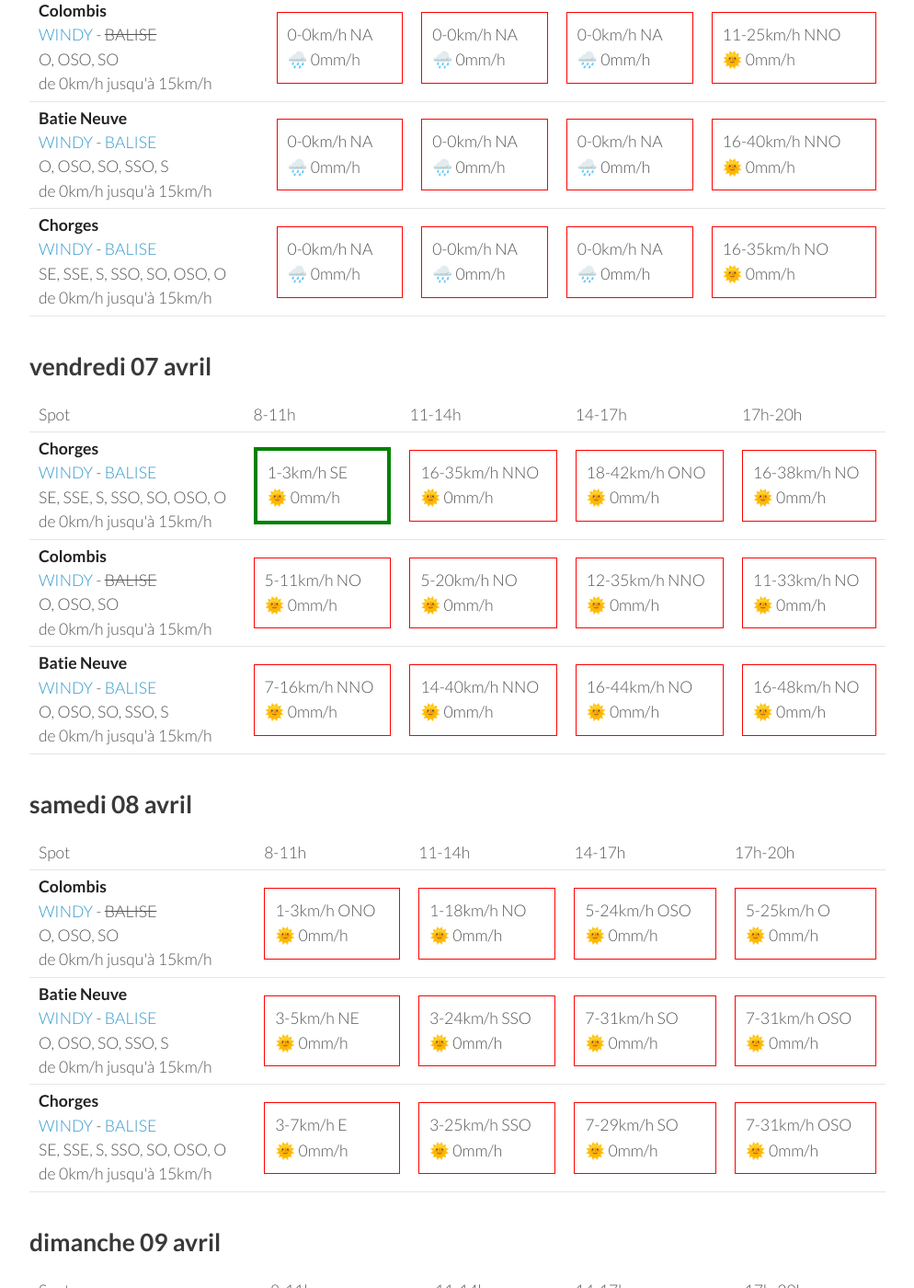
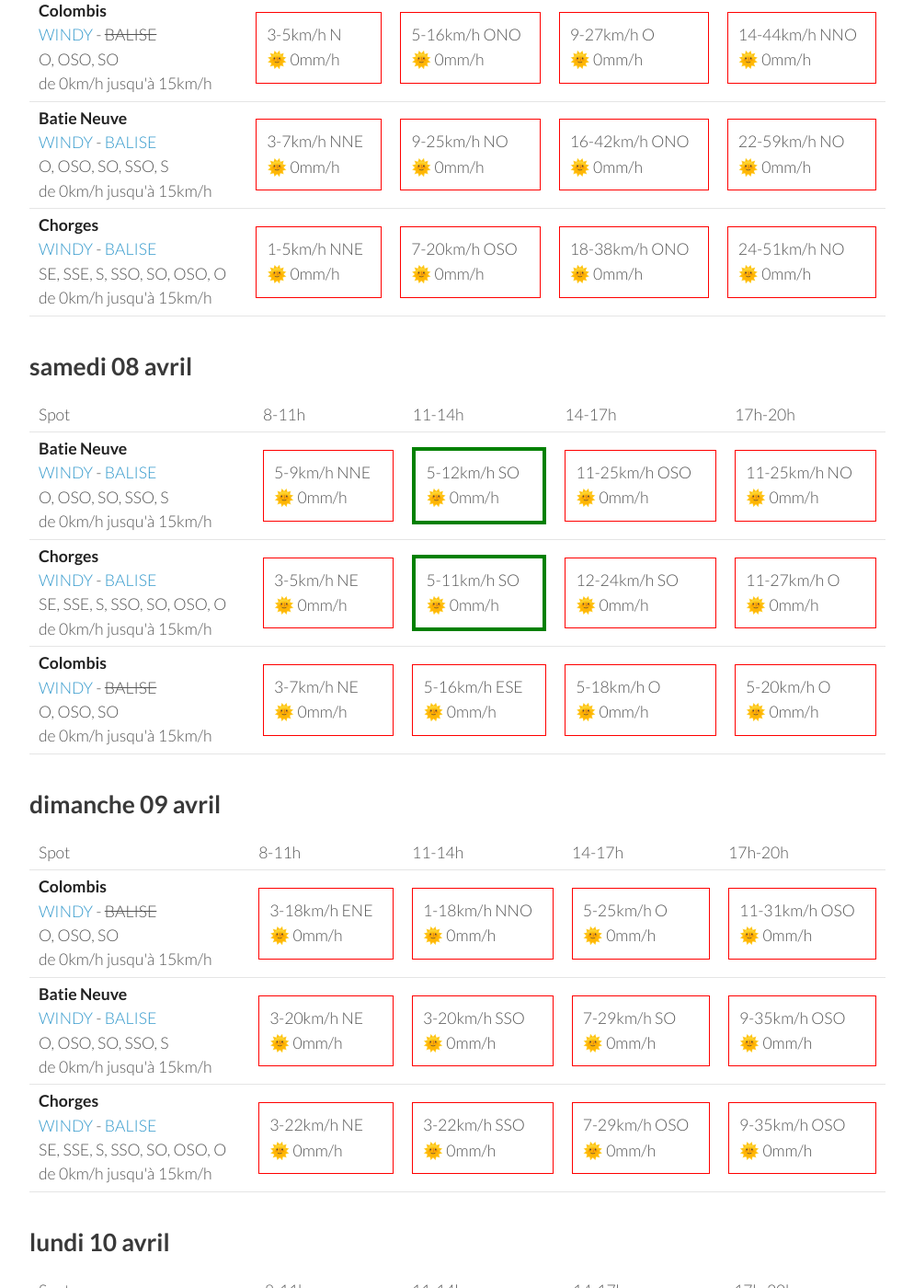
Before and after one commit to parapente-dans-le-nord/parapente-dans-le-nord.github.io, a Jekyll site: the page built from saint_andre.markdown, in a window 1280 px wide and 1400 px high, scrolled down 373 px. Shown: the whole window at 92% size, without its empty margins (26-1020 px from the left). Built offline with Jekyll 4.4.1, drawn with Linux system fonts in a browser that asks for light colours; some of the changed text lies outside the part shown.

Commit message:
update index.markdown

```diff
--- a/saint_andre.markdown
+++ b/saint_andre.markdown
@@ -24,73 +24,30 @@ page mise à jour le jeudi 06 avril 22:36
 <tr>
         <td><strong>Colombis</strong><br><a href="https://windy.com/44.494/6.216?44.559,6.262,10">WINDY</a> - <span class="no-balise"> BALISE </span><br> <span class="vent-favorable">O, OSO, SO</span><br><span class="force-vent">de 0km/h jusqu'à 15km/h</span> </td>
 
-            <td><div class="not-flyable"><p>0-0km/h NA</p><p>🌧️ 0mm/h</p></div></td>
-            <td><div class="not-flyable"><p>0-0km/h NA</p><p>🌧️ 0mm/h</p></div></td>
-            <td><div class="not-flyable"><p>0-0km/h NA</p><p>🌧️ 0mm/h</p></div></td>
-            <td><div class="not-flyable"><p>11-25km/h NNO</p><p>🌞 0mm/h</p></div></td>
-
-    </tr>
-<tr>
-        <td><strong>Batie Neuve</strong><br><a href="https://windy.com/44.584/6.236?44.559,6.262,10,m:eTtagly">WINDY</a> - <span class=""><a href="https://www.openwindmap.org/PP554">BALISE</a> </span><br> <span class="vent-favorable">O, OSO, SO, SSO, S</span><br><span class="force-vent">de 0km/h jusqu'à 15km/h</span> </td>
-
-            <td><div class="not-flyable"><p>0-0km/h NA</p><p>🌧️ 0mm/h</p></div></td>
-            <td><div class="not-flyable"><p>0-0km/h NA</p><p>🌧️ 0mm/h</p></div></td>
-            <td><div class="not-flyable"><p>0-0km/h NA</p><p>🌧️ 0mm/h</p></div></td>
-            <td><div class="not-flyable"><p>16-40km/h NNO</p><p>🌞 0mm/h</p></div></td>
-
-    </tr>
-<tr>
-        <td><strong>Chorges</strong><br><a href="https://windy.com/44.578/6.280?44.559,6.262,10">WINDY</a> - <span class=""><a href="https://www.openwindmap.org/PP554">BALISE</a> </span><br> <span class="vent-favorable">SE, SSE, S, SSO, SO, OSO, O</span><br><span class="force-vent">de 0km/h jusqu'à 15km/h</span> </td>
-
-            <td><div class="not-flyable"><p>0-0km/h NA</p><p>🌧️ 0mm/h</p></div></td>
-            <td><div class="not-flyable"><p>0-0km/h NA</p><p>🌧️ 0mm/h</p></div></td>
-            <td><div class="not-flyable"><p>0-0km/h NA</p><p>🌧️ 0mm/h</p></div></td>
-            <td><div class="not-flyable"><p>16-35km/h NO</p><p>🌞 0mm/h</p></div></td>
-
-    </tr>
-
-</tbody>
-</table>
-{:/}
-## vendredi 07 avril
-
-{::nomarkdown}
-<table>
-  <tbody>
-    <tr>
-      <td>Spot</td>
-      <td>8-11h</td>
-      <td>11-14h</td>
-      <td>14-17h</td>
-      <td>17h-20h</td>
-    </tr>
-<tr>
-        <td><strong>Chorges</strong><br><a href="https://windy.com/44.578/6.280?44.559,6.262,10">WINDY</a> - <span class=""><a href="https://www.openwindmap.org/PP554">BALISE</a> </span><br> <span class="vent-favorable">SE, SSE, S, SSO, SO, OSO, O</span><br><span class="force-vent">de 0km/h jusqu'à 15km/h</span> </td>
-
-            <td><div class="flyable"><p>1-3km/h SE</p><p>🌞 0mm/h</p></div></td>
-            <td><div class="not-flyable"><p>16-35km/h NNO</p><p>🌞 0mm/h</p></div></td>
-            <td><div class="not-flyable"><p>18-42km/h ONO</p><p>🌞 0mm/h</p></div></td>
-            <td><div class="not-flyable"><p>16-38km/h NO</p><p>🌞 0mm/h</p></div></td>
-
-
-    </tr>
-<tr>
-        <td><strong>Colombis</strong><br><a href="https://windy.com/44.494/6.216?44.559,6.262,10">WINDY</a> - <span class="no-balise"> BALISE </span><br> <span class="vent-favorable">O, OSO, SO</span><br><span class="force-vent">de 0km/h jusqu'à 15km/h</span> </td>
-
-            <td><div class="not-flyable"><p>5-11km/h NO</p><p>🌞 0mm/h</p></div></td>
-            <td><div class="not-flyable"><p>5-20km/h NO</p><p>🌞 0mm/h</p></div></td>
-            <td><div class="not-flyable"><p>12-35km/h NNO</p><p>🌞 0mm/h</p></div></td>
-            <td><div class="not-flyable"><p>11-33km/h NO</p><p>🌞 0mm/h</p></div></td>
+            <td><div class="not-flyable"><p>3-5km/h N</p><p>🌞 0mm/h</p></div></td>
+            <td><div class="not-flyable"><p>5-16km/h ONO</p><p>🌞 0mm/h</p></div></td>
+            <td><div class="not-flyable"><p>9-27km/h O</p><p>🌞 0mm/h</p></div></td>
+            <td><div class="not-flyable"><p>14-44km/h NNO</p><p>🌞 0mm/h</p></div></td>
 
 
     </tr>
 <tr>
         <td><strong>Batie Neuve</strong><br><a href="https://windy.com/44.584/6.236?44.559,6.262,10,m:eTtagly">WINDY</a> - <span class=""><a href="https://www.openwindmap.org/PP554">BALISE</a> </span><br> <span class="vent-favorable">O, OSO, SO, SSO, S</span><br><span class="force-vent">de 0km/h jusqu'à 15km/h</span> </td>
 
-            <td><div class="not-flyable"><p>7-16km/h NNO</p><p>🌞 0mm/h</p></div></td>
-            <td><div class="not-flyable"><p>14-40km/h NNO</p><p>🌞 0mm/h</p></div></td>
-            <td><div class="not-flyable"><p>16-44km/h NO</p><p>🌞 0mm/h</p></div></td>
-            <td><div class="not-flyable"><p>16-48km/h NO</p><p>🌞 0mm/h</p></div></td>
+            <td><div class="not-flyable"><p>3-7km/h NNE</p><p>🌞 0mm/h</p></div></td>
+            <td><div class="not-flyable"><p>9-25km/h NO</p><p>🌞 0mm/h</p></div></td>
+            <td><div class="not-flyable"><p>16-42km/h ONO</p><p>🌞 0mm/h</p></div></td>
+            <td><div class="not-flyable"><p>22-59km/h NO</p><p>🌞 0mm/h</p></div></td>
+
+
+    </tr>
+<tr>
+        <td><strong>Chorges</strong><br><a href="https://windy.com/44.578/6.280?44.559,6.262,10">WINDY</a> - <span class=""><a href="https://www.openwindmap.org/PP554">BALISE</a> </span><br> <span class="vent-favorable">SE, SSE, S, SSO, SO, OSO, O</span><br><span class="force-vent">de 0km/h jusqu'à 15km/h</span> </td>
+
+            <td><div class="not-flyable"><p>1-5km/h NNE</p><p>🌞 0mm/h</p></div></td>
+            <td><div class="not-flyable"><p>7-20km/h OSO</p><p>🌞 0mm/h</p></div></td>
+            <td><div class="not-flyable"><p>18-38km/h ONO</p><p>🌞 0mm/h</p></div></td>
+            <td><div class="not-flyable"><p>24-51km/h NO</p><p>🌞 0mm/h</p></div></td>
 
 
     </tr>
@@ -111,32 +68,32 @@ page mise à jour le jeudi 06 avril 22:36
       <td>17h-20h</td>
     </tr>
 <tr>
-        <td><strong>Colombis</strong><br><a href="https://windy.com/44.494/6.216?44.559,6.262,10">WINDY</a> - <span class="no-balise"> BALISE </span><br> <span class="vent-favorable">O, OSO, SO</span><br><span class="force-vent">de 0km/h jusqu'à 15km/h</span> </td>
-
-            <td><div class="not-flyable"><p>1-3km/h ONO</p><p>🌞 0mm/h</p></div></td>
-            <td><div class="not-flyable"><p>1-18km/h NO</p><p>🌞 0mm/h</p></div></td>
-            <td><div class="not-flyable"><p>5-24km/h OSO</p><p>🌞 0mm/h</p></div></td>
-            <td><div class="not-flyable"><p>5-25km/h O</p><p>🌞 0mm/h</p></div></td>
-
-
-    </tr>
-<tr>
         <td><strong>Batie Neuve</strong><br><a href="https://windy.com/44.584/6.236?44.559,6.262,10,m:eTtagly">WINDY</a> - <span class=""><a href="https://www.openwindmap.org/PP554">BALISE</a> </span><br> <span class="vent-favorable">O, OSO, SO, SSO, S</span><br><span class="force-vent">de 0km/h jusqu'à 15km/h</span> </td>
 
-            <td><div class="not-flyable"><p>3-5km/h NE</p><p>🌞 0mm/h</p></div></td>
-            <td><div class="not-flyable"><p>3-24km/h SSO</p><p>🌞 0mm/h</p></div></td>
-            <td><div class="not-flyable"><p>7-31km/h SO</p><p>🌞 0mm/h</p></div></td>
-            <td><div class="not-flyable"><p>7-31km/h OSO</p><p>🌞 0mm/h</p></div></td>
+            <td><div class="not-flyable"><p>5-9km/h NNE</p><p>🌞 0mm/h</p></div></td>
+            <td><div class="flyable"><p>5-12km/h SO</p><p>🌞 0mm/h</p></div></td>
+            <td><div class="not-flyable"><p>11-25km/h OSO</p><p>🌞 0mm/h</p></div></td>
+            <td><div class="not-flyable"><p>11-25km/h NO</p><p>🌞 0mm/h</p></div></td>
 
 
     </tr>
 <tr>
         <td><strong>Chorges</strong><br><a href="https://windy.com/44.578/6.280?44.559,6.262,10">WINDY</a> - <span class=""><a href="https://www.openwindmap.org/PP554">BALISE</a> </span><br> <span class="vent-favorable">SE, SSE, S, SSO, SO, OSO, O</span><br><span class="force-vent">de 0km/h jusqu'à 15km/h</span> </td>
 
-            <td><div class="not-flyable"><p>3-7km/h E</p><p>🌞 0mm/h</p></div></td>
-            <td><div class="not-flyable"><p>3-25km/h SSO</p><p>🌞 0mm/h</p></div></td>
-            <td><div class="not-flyable"><p>7-29km/h SO</p><p>🌞 0mm/h</p></div></td>
-            <td><div class="not-flyable"><p>7-31km/h OSO</p><p>🌞 0mm/h</p></div></td>
+            <td><div class="not-flyable"><p>3-5km/h NE</p><p>🌞 0mm/h</p></div></td>
+            <td><div class="flyable"><p>5-11km/h SO</p><p>🌞 0mm/h</p></div></td>
+            <td><div class="not-flyable"><p>12-24km/h SO</p><p>🌞 0mm/h</p></div></td>
+            <td><div class="not-flyable"><p>11-27km/h O</p><p>🌞 0mm/h</p></div></td>
+
+
+    </tr>
+<tr>
+        <td><strong>Colombis</strong><br><a href="https://windy.com/44.494/6.216?44.559,6.262,10">WINDY</a> - <span class="no-balise"> BALISE </span><br> <span class="vent-favorable">O, OSO, SO</span><br><span class="force-vent">de 0km/h jusqu'à 15km/h</span> </td>
+
+            <td><div class="not-flyable"><p>3-7km/h NE</p><p>🌞 0mm/h</p></div></td>
+            <td><div class="not-flyable"><p>5-16km/h ESE</p><p>🌞 0mm/h</p></div></td>
+            <td><div class="not-flyable"><p>5-18km/h O</p><p>🌞 0mm/h</p></div></td>
+            <td><div class="not-flyable"><p>5-20km/h O</p><p>🌞 0mm/h</p></div></td>
 
 
     </tr>
@@ -159,30 +116,30 @@ page mise à jour le jeudi 06 avril 22:36
 <tr>
         <td><strong>Colombis</strong><br><a href="https://windy.com/44.494/6.216?44.559,6.262,10">WINDY</a> - <span class="no-balise"> BALISE </span><br> <span class="vent-favorable">O, OSO, SO</span><br><span class="force-vent">de 0km/h jusqu'à 15km/h</span> </td>
 
-            <td><div class="not-flyable"><p>3-16km/h ENE</p><p>🌞 0mm/h</p></div></td>
-            <td><div class="not-flyable"><p>1-16km/h N</p><p>🌞 0mm/h</p></div></td>
-            <td><div class="not-flyable"><p>5-24km/h ONO</p><p>🌞 0mm/h</p></div></td>
-            <td><div class="not-flyable"><p>7-27km/h SO</p><p>🌞 0mm/h</p></div></td>
+            <td><div class="not-flyable"><p>3-18km/h ENE</p><p>🌞 0mm/h</p></div></td>
+            <td><div class="not-flyable"><p>1-18km/h NNO</p><p>🌞 0mm/h</p></div></td>
+            <td><div class="not-flyable"><p>5-25km/h O</p><p>🌞 0mm/h</p></div></td>
+            <td><div class="not-flyable"><p>11-31km/h OSO</p><p>🌞 0mm/h</p></div></td>
 
 
     </tr>
 <tr>
         <td><strong>Batie Neuve</strong><br><a href="https://windy.com/44.584/6.236?44.559,6.262,10,m:eTtagly">WINDY</a> - <span class=""><a href="https://www.openwindmap.org/PP554">BALISE</a> </span><br> <span class="vent-favorable">O, OSO, SO, SSO, S</span><br><span class="force-vent">de 0km/h jusqu'à 15km/h</span> </td>
 
-            <td><div class="not-flyable"><p>3-18km/h NNE</p><p>🌞 0mm/h</p></div></td>
-            <td><div class="not-flyable"><p>3-20km/h S</p><p>🌞 0mm/h</p></div></td>
-            <td><div class="not-flyable"><p>5-25km/h SO</p><p>🌞 0mm/h</p></div></td>
+            <td><div class="not-flyable"><p>3-20km/h NE</p><p>🌞 0mm/h</p></div></td>
+            <td><div class="not-flyable"><p>3-20km/h SSO</p><p>🌞 0mm/h</p></div></td>
             <td><div class="not-flyable"><p>7-29km/h SO</p><p>🌞 0mm/h</p></div></td>
+            <td><div class="not-flyable"><p>9-35km/h OSO</p><p>🌞 0mm/h</p></div></td>
 
 
     </tr>
 <tr>
         <td><strong>Chorges</strong><br><a href="https://windy.com/44.578/6.280?44.559,6.262,10">WINDY</a> - <span class=""><a href="https://www.openwindmap.org/PP554">BALISE</a> </span><br> <span class="vent-favorable">SE, SSE, S, SSO, SO, OSO, O</span><br><span class="force-vent">de 0km/h jusqu'à 15km/h</span> </td>
 
-            <td><div class="not-flyable"><p>3-20km/h NE</p><p>🌞 0mm/h</p></div></td>
-            <td><div class="not-flyable"><p>3-20km/h S</p><p>🌞 0mm/h</p></div></td>
-            <td><div class="not-flyable"><p>5-27km/h SO</p><p>🌞 0mm/h</p></div></td>
-            <td><div class="not-flyable"><p>7-31km/h SO</p><p>🌞 0mm/h</p></div></td>
+            <td><div class="not-flyable"><p>3-22km/h NE</p><p>🌞 0mm/h</p></div></td>
+            <td><div class="not-flyable"><p>3-22km/h SSO</p><p>🌞 0mm/h</p></div></td>
+            <td><div class="not-flyable"><p>7-29km/h OSO</p><p>🌞 0mm/h</p></div></td>
+            <td><div class="not-flyable"><p>9-35km/h OSO</p><p>🌞 0mm/h</p></div></td>
 
 
     </tr>
@@ -206,7 +163,7 @@ page mise à jour le jeudi 06 avril 22:36
         <td><strong>Colombis</strong><br><a href="https://windy.com/44.494/6.216?44.559,6.262,10">WINDY</a> - <span class="no-balise"> BALISE </span><br> <span class="vent-favorable">O, OSO, SO</span><br><span class="force-vent">de 0km/h jusqu'à 15km/h</span> </td>
 
             <td><div class="not-flyable"><p>1-9km/h ESE</p><p>🌞 0mm/h</p></div></td>
-            <td><div class="not-flyable"><p>3-16km/h O</p><p>🌞 0mm/h</p></div></td>
+            <td><div class="not-flyable"><p>1-16km/h OSO</p><p>🌞 0mm/h</p></div></td>
             <td><div class="not-flyable"><p>5-24km/h OSO</p><p>🌞 0mm/h</p></div></td>
             <td><div class="not-flyable"><p>7-25km/h OSO</p><p>🌞 0mm/h</p></div></td>
 
@@ -216,7 +173,7 @@ page mise à jour le jeudi 06 avril 22:36
         <td><strong>Batie Neuve</strong><br><a href="https://windy.com/44.584/6.236?44.559,6.262,10,m:eTtagly">WINDY</a> - <span class=""><a href="https://www.openwindmap.org/PP554">BALISE</a> </span><br> <span class="vent-favorable">O, OSO, SO, SSO, S</span><br><span class="force-vent">de 0km/h jusqu'à 15km/h</span> </td>
 
             <td><div class="not-flyable"><p>1-11km/h NE</p><p>🌞 0mm/h</p></div></td>
-            <td><div class="not-flyable"><p>3-18km/h SSO</p><p>🌞 0mm/h</p></div></td>
+            <td><div class="not-flyable"><p>5-20km/h SSO</p><p>🌞 0mm/h</p></div></td>
             <td><div class="not-flyable"><p>7-27km/h SO</p><p>🌞 0mm/h</p></div></td>
             <td><div class="not-flyable"><p>7-33km/h OSO</p><p>🌞 0mm/h</p></div></td>
 
@@ -225,8 +182,8 @@ page mise à jour le jeudi 06 avril 22:36
 <tr>
         <td><strong>Chorges</strong><br><a href="https://windy.com/44.578/6.280?44.559,6.262,10">WINDY</a> - <span class=""><a href="https://www.openwindmap.org/PP554">BALISE</a> </span><br> <span class="vent-favorable">SE, SSE, S, SSO, SO, OSO, O</span><br><span class="force-vent">de 0km/h jusqu'à 15km/h</span> </td>
 
-            <td><div class="not-flyable"><p>1-11km/h NE</p><p>🌞 0mm/h</p></div></td>
-            <td><div class="not-flyable"><p>3-18km/h SO</p><p>🌞 0mm/h</p></div></td>
+            <td><div class="not-flyable"><p>1-12km/h NE</p><p>🌞 0mm/h</p></div></td>
+            <td><div class="not-flyable"><p>5-20km/h SSO</p><p>🌞 0mm/h</p></div></td>
             <td><div class="not-flyable"><p>7-29km/h SO</p><p>🌞 0mm/h</p></div></td>
             <td><div class="not-flyable"><p>9-35km/h OSO</p><p>🌞 0mm/h</p></div></td>
 
```
Also changed, not shown: other parts of saint_andre.markdown (+2 -2 lines).
